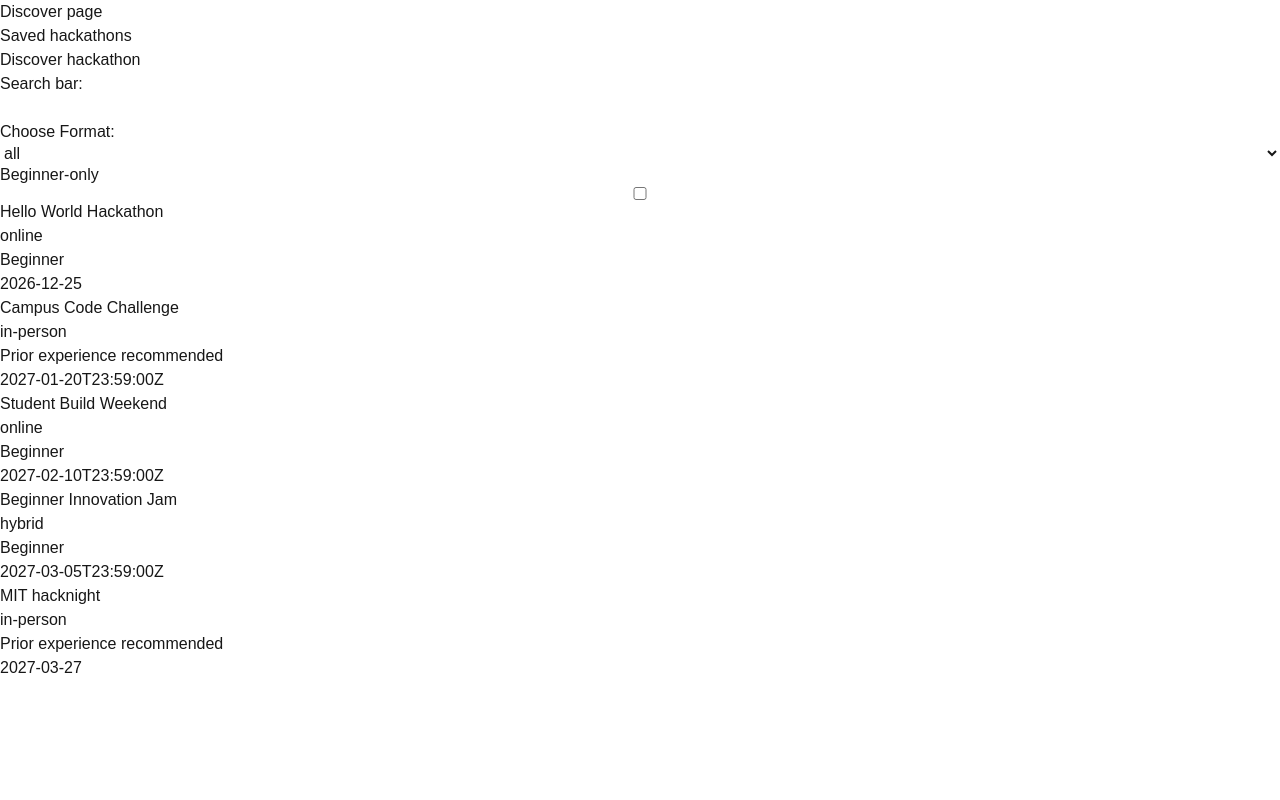
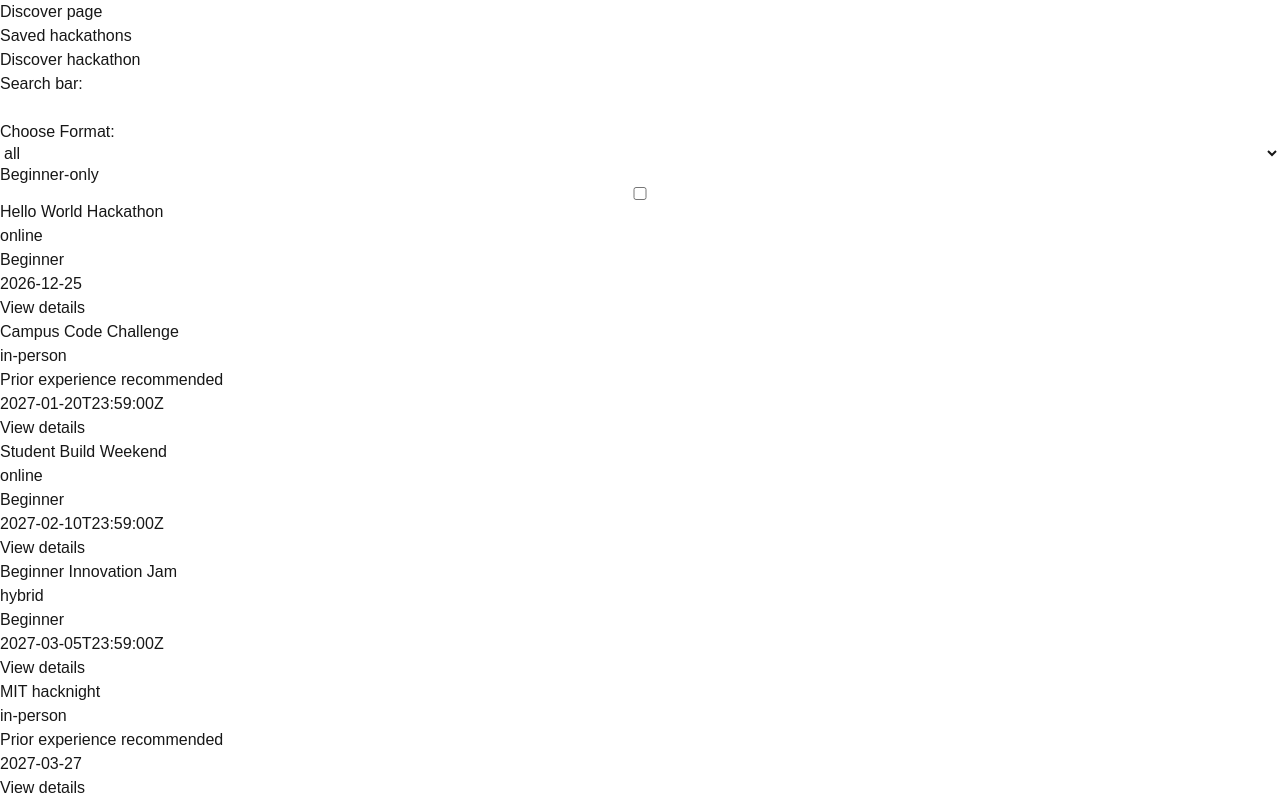
Before and after one commit to Siddhgarg3/Hacktracker, a Next.js app in the folder hacktracker-next/: page / in a window 1280 px wide. Built offline with nearby package versions, Linux system fonts and the light colour scheme.

Commit message:
linking view details

```diff
--- a/hacktracker-next/app/hackathons/[id]/page.jsx
+++ b/hacktracker-next/app/hackathons/[id]/page.jsx
@@ -1,4 +1,5 @@
 import { hackathons } from "../../../data/hackathons";
+import Link from "next/link"
 export default async function HackathonDetails({params}){
     const { id: idofpage } = await params;
     const hackathonreference = hackathons.find(({id}) => id === Number(idofpage))
--- a/hacktracker-next/components/HackathonCard.jsx
+++ b/hacktracker-next/components/HackathonCard.jsx
@@ -1,3 +1,4 @@
+import Link from "next/link"
 export default function HackathonCard({hackathon}){
     return <>
         <article>
@@ -5,6 +6,7 @@ export default function HackathonCard({hackathon}){
             <p> {hackathon.format}</p>
             <p> {hackathon.beginnerFriendly ? "Beginner":"Prior experience recommended"}</p>
             <p> {hackathon.deadline}</p>
+            <Link href={`/hackathons/${hackathon.id}`}> View details </Link>
         </article>
     </>
 }
```
